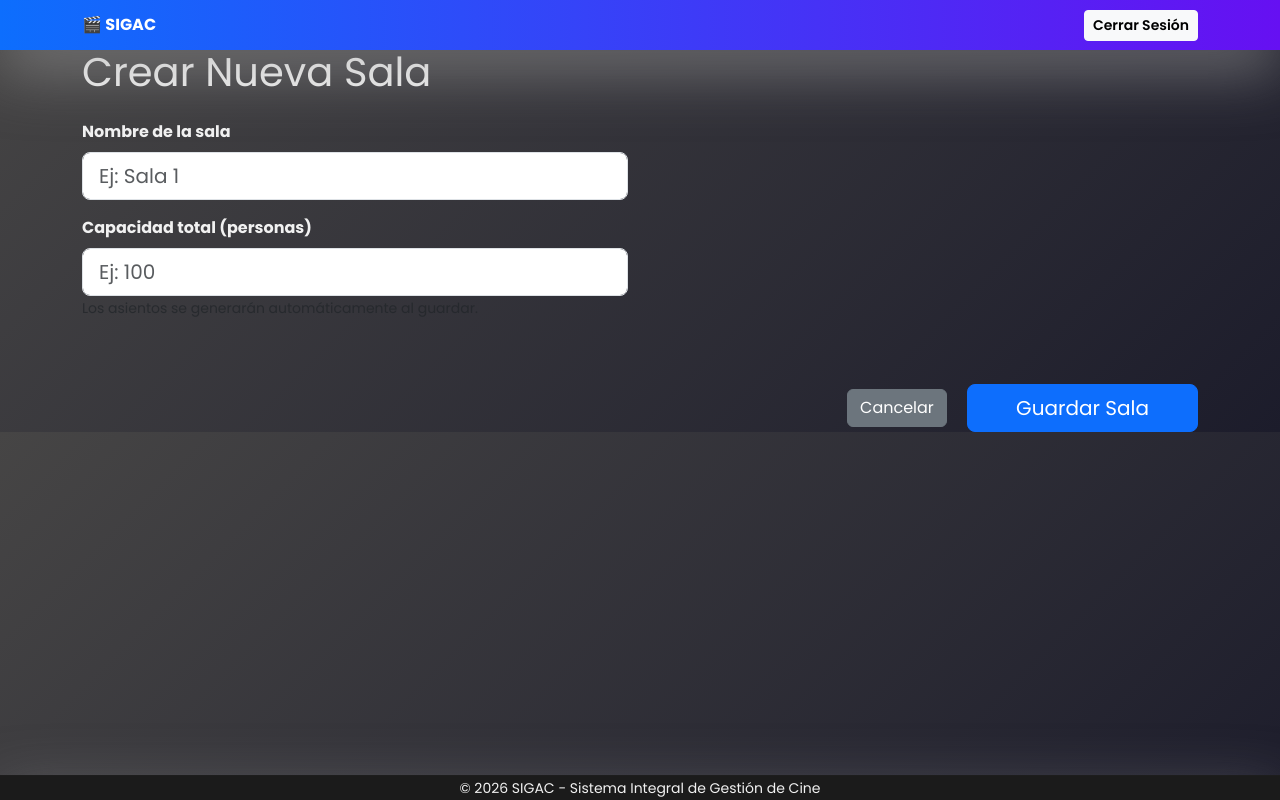
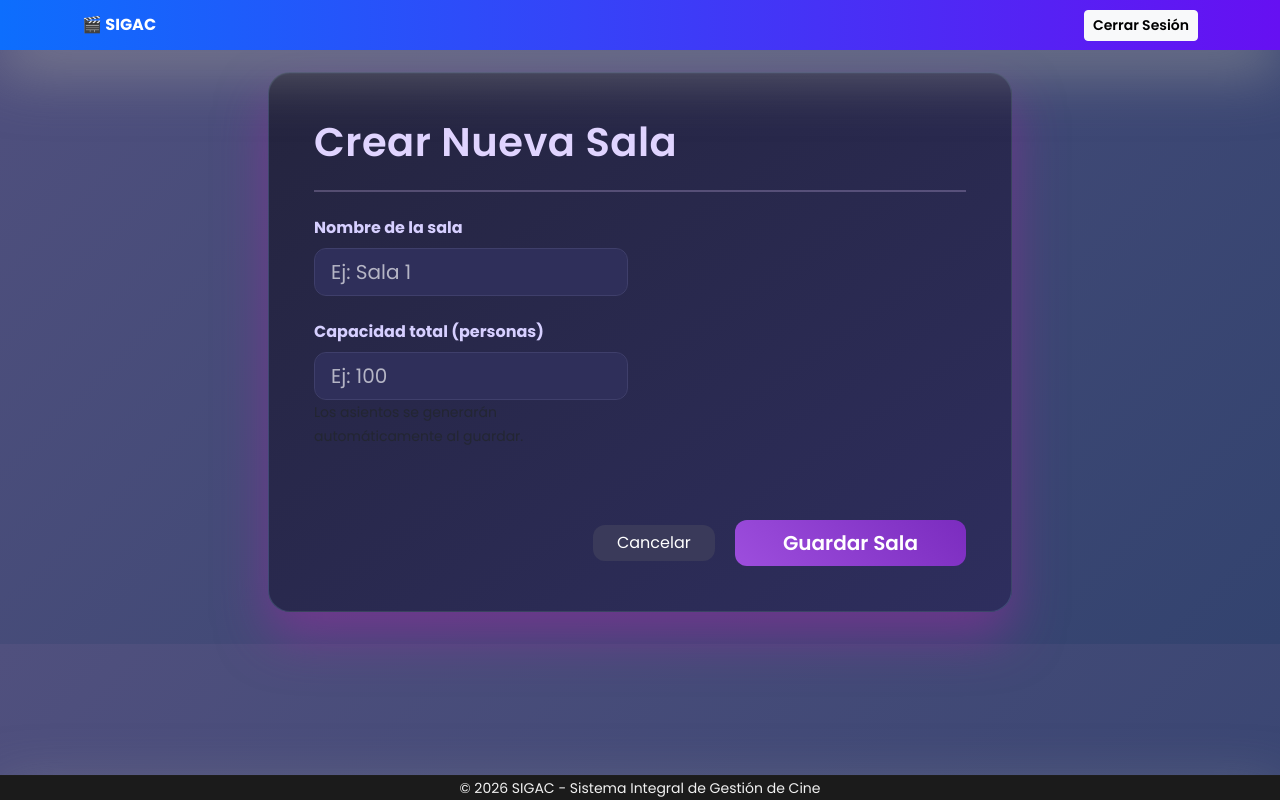
Before and after one commit to Papelcra/sigac, a Django app: page /admin-salas/crear/ in a window 1280 px wide. Run offline with Django 5.2, Linux system fonts and the light colour scheme; a user stored in the database is signed in; tables that the repository leaves empty hold one stand-in row (values such as "Sample post").

Commit message:
Mejore la interfaz de usuario del formulario de la sala de administración

```diff
--- a/users/templates/users/admin_sala_form.html
+++ b/users/templates/users/admin_sala_form.html
@@ -3,33 +3,162 @@
 {% block title %}{{ titulo }}{% endblock %}
 
 {% block content %}
-<div class="container mt-5">
-    <h1 class="mb-4">{{ titulo }}</h1>
+
+<style>
+/* ===== FONDO GENERAL OSCURO ===== */
+body {
+    background: linear-gradient(135deg, #50507e, #33436f);
+}
+
+/* ===== CARD PRINCIPAL MÁS ATRACTIVA ===== */
+.dashboard-card {
+    background: linear-gradient(145deg, #24243e, #2e2e5e);
+    border-radius: 22px;
+    padding: 45px;
+    box-shadow:
+        0 25px 50px rgba(144, 45, 157, 0.6),
+        inset 0 1px 0 rgba(123, 203, 249, 0.05);
+    border: 1px solid hsla(194, 94%, 82%, 0.15);
+    animation: fadeIn 0.5s ease-in-out;
+    position: relative;
+}
+
+/* Línea decorativa superior sutil */
+.dashboard-card::before {
+    content: "";
+    position: relative;
+    top: 0;
+    left: 0;
+    width: 100%;
+    height: 4px;
+    border-top-left-radius: 12px;
+    border-top-right-radius: 12px;
+    background: linear-gradient(90deg, #ddd6f0, #ddb4ff, #c089f0);
+}
+
+/* ===== TITULO ===== */
+.dashboard-title {
+    color: #e0d4ff;
+    font-weight: 600;
+    letter-spacing: 0.5px;
+}
+
+/* ===== LABELS ===== */
+.form-label {
+    color: #d6cfff;
+}
+
+/* ===== INPUTS OSCUROS ===== */
+.form-control {
+    background-color: #2f2f5a;
+    border: 1px solid #3f3f6b;
+    border-radius: 12px;
+    color: white;
+    transition: 0.3s ease;
+}
+
+.form-control::placeholder {
+    color: #b5b5c5;
+}
+
+.form-control:focus {
+    background-color: #373773;
+    border-color: #9d4edd;
+    box-shadow: 0 0 15px rgba(157, 78, 221, 0.35);
+    color: white;
+}
+
+/* ===== BOTÓN PRINCIPAL ===== */
+.btn-purple {
+    background: linear-gradient(45deg, #9d4edd, #7b2cbf);
+    border: none;
+    color: white;
+    font-weight: 600;
+    border-radius: 12px;
+    transition: 0.3s ease;
+}
+
+.btn-purple:hover {
+    transform: translateY(-3px);
+    box-shadow: 0 10px 25px rgba(157, 78, 221, 0.4);
+}
+
+/* ===== BOTÓN CANCELAR ===== */
+.btn-cancel {
+    background-color: #3a3a5a;
+    color: #fff;
+    border: none;
+    border-radius: 12px;
+}
+
+.btn-cancel:hover {
+    background-color: #2c2c4a;
+}
+
+/* ===== ANIMACIÓN ===== */
+@keyframes fadeIn {
+    from { opacity: 0; transform: translateY(20px); }
+    to { opacity: 1; transform: translateY(0); }
+}
+</style>
+
+<div class="container mt-5 mb-2 py-4">
+    <div class="dashboard-card mx-auto col-lg-8">
+
+        <h1 class="mb-4 dashboard-title">
+            {{ titulo }}
+        </h1>
+
+        <hr class="mb-4" style="border-top: 2px solid #e0c3fc;">
 
         <form method="post">
             {% csrf_token %}
 
             <div class="row">
                 <div class="col-md-6">
-                <div class="mb-3">
+
+                    <div class="mb-4">
                         <label class="form-label fw-bold">Nombre de la sala</label>
-                    <input type="text" name="name" class="form-control form-control-lg"
-                           value="{{ sala.name|default:'' }}" required placeholder="Ej: Sala 1">
+                        <input type="text"
+                               name="name"
+                               class="form-control form-control-lg"
+                               value="{{ sala.name|default:'' }}"
+                               required
+                               placeholder="Ej: Sala 1">
                     </div>
 
-                <div class="mb-3">
+                    <div class="mb-4">
                         <label class="form-label fw-bold">Capacidad total (personas)</label>
-                    <input type="number" name="capacity" class="form-control form-control-lg" min="1"
-                           value="{{ sala.capacity|default:'' }}" required placeholder="Ej: 100">
-                    <small class="text-muted">Los asientos se generarán automáticamente al guardar.</small>
+                        <input type="number"
+                               name="capacity"
+                               class="form-control form-control-lg"
+                               min="1"
+                               value="{{ sala.capacity|default:'' }}"
+                               required
+                               placeholder="Ej: 100">
+                        <small class="text-muted">
+                            Los asientos se generarán automáticamente al guardar.
+                        </small>
                     </div>
+
                 </div>
             </div>
 
             <div class="mt-5 text-end">
-            <a href="{% url 'admin_salas' %}" class="btn btn-secondary me-3">Cancelar</a>
-            <button type="submit" class="btn btn-primary btn-lg px-5">Guardar Sala</button>
+                <a href="{% url 'admin_salas' %}"
+                   class="btn btn-cancel me-3 px-4">
+                    Cancelar
+                </a>
+
+                <button type="submit"
+                        class="btn btn-purple btn-lg px-5">
+                    Guardar Sala
+                </button>
             </div>
+
         </form>
+
     </div>
+</div>
+
 {% endblock %}
```
Lines whose indentation alone changed are shown as unchanged.
